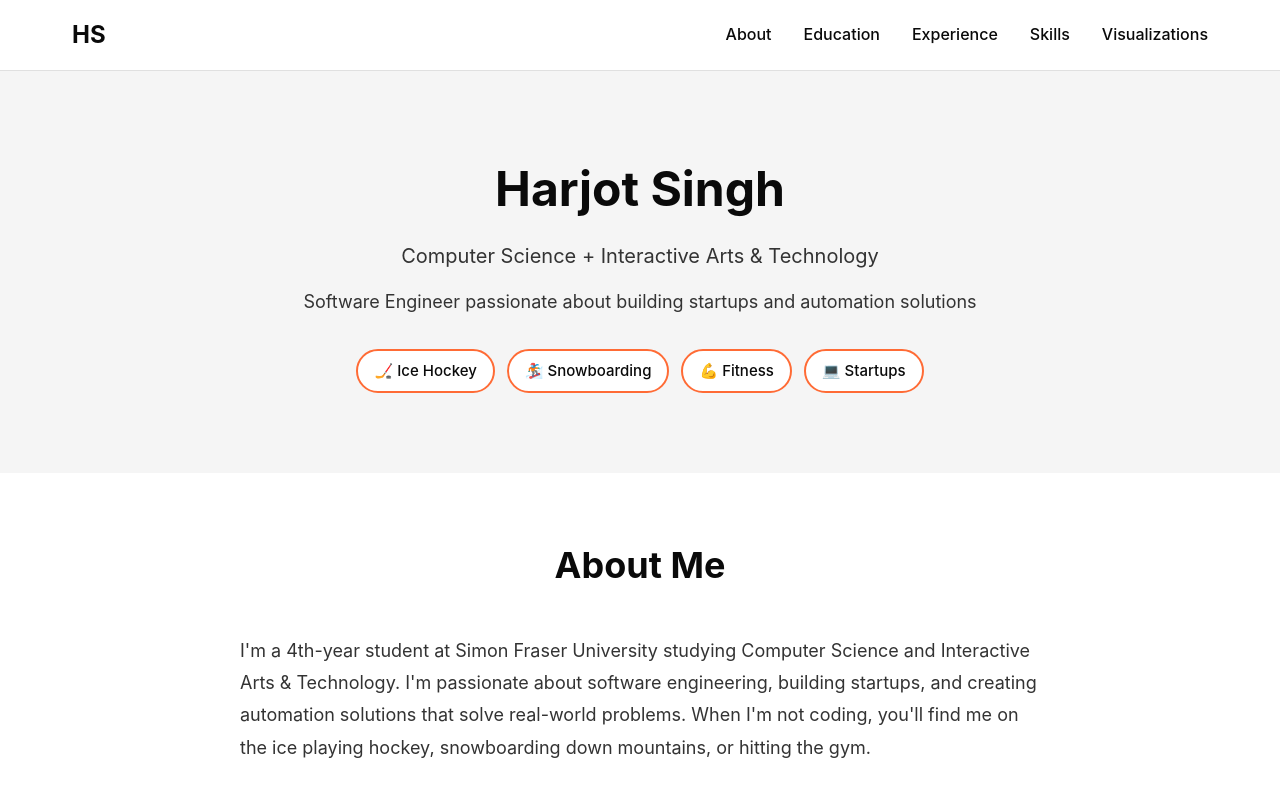
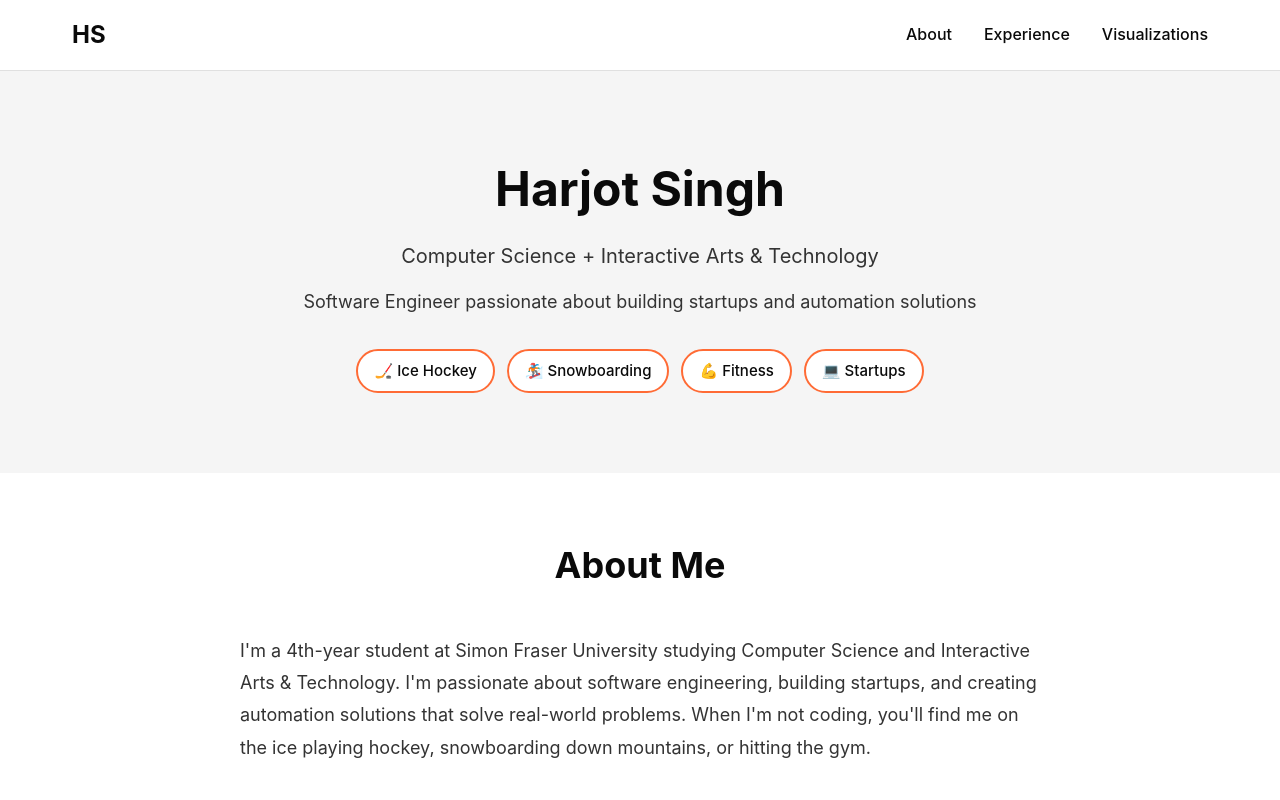
Before and after one commit to harjotsk03/A2-Personal-Website-Harjot-Singh-IAT355, a plain HTML site: page index.html in a window 1280 px wide. Shown: the top 800 px of the page. Drawn offline with Linux system fonts and the light colour scheme.

Commit message:
add fixes for warning

```diff
--- a/index.html
+++ b/index.html
@@ -9,16 +9,20 @@
 <body>
     <nav class="navbar">
     <div class="nav-container">
+
+        <div class="logo-container">
         <a href="index.html" class="logo" aria-label="HS – Harjot Singh Home">HS</a>
+        </div>
+
         <ul class="nav-links">
         <li><a href="#about">About</a></li>
-        <li><a href="#education">Education</a></li>
         <li><a href="#experience">Experience</a></li>
-        <li><a href="#skills">Skills</a></li>
         <li><a href="visualizations.html" class="viz-link">Visualizations</a></li>
         </ul>
+
     </div>
     </nav>
+
 
 
     <header class="hero">
```
Also changed, not shown: 1 other file.
